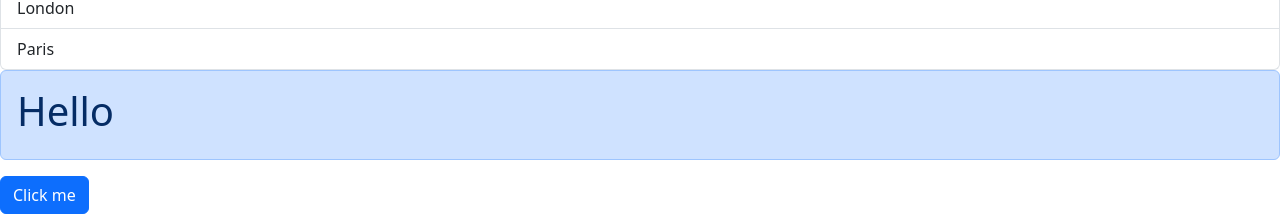
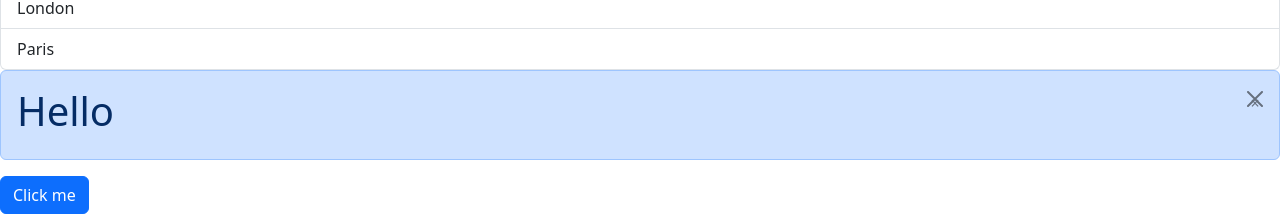
Before and after one commit to zeeshantariq08/game-app, a React (Vite) app in the folder react-app/: page / in a window 1280 px wide. Both pictures are taken after a click on the button "Click me". Shown: the part 192-408 px from the top of the page. Built offline with nearby package versions, Linux system fonts and the light colour scheme.

Commit message:
add alert when we click the button and close it when we click close on alert , this is the end of my first react tutorial

```diff
--- a/react-app/src/App.tsx
+++ b/react-app/src/App.tsx
@@ -1,9 +1,12 @@
 import ListGroup from "./components/ListGroup";
 import Alert from "./components/Alert";
 import Button from "./components/Button";
+import {useState} from "react";
 
 function App() {
     let items = ["New York", "San Francisco", "Tokyo", "London", "Paris"];
+    // @ts-ignore
+    const [alertVisible, setAlertVisibility] = useState(false);
     const handleSelectItem = (item: string) => {
         console.log(item);
     }
@@ -13,10 +16,12 @@
     }
     return <div>
         <ListGroup items={items} heading="Cities" onSelectItem={handleSelectItem}/>
-        <Alert>
+        {
+            alertVisible && <Alert onClose={() => setAlertVisibility(false)}>
             <h1>Hello</h1>
         </Alert>
-        <Button text="Click me" color="primary" onClick={handleClick}/>
+        }
+        <Button text="Click me" color="primary" onClick={() => setAlertVisibility(true)}/>
 
     </div>
 }
--- a/react-app/src/components/Alert.tsx
+++ b/react-app/src/components/Alert.tsx
@@ -2,15 +2,20 @@
 
 interface Props {
     children?: ReactNode
+    onClose?: () => void
 }
 
-const Alert = ({children}: Props) => {
+const Alert = ({children, onClose}: Props) => {
 
     return (
-        <div className="alert alert-primary" role="alert">
+        <div className="alert alert-primary alert-dismissible" role="alert">
             {children}
 
+            <button type="button" className="btn-close" onClick={onClose} data-bs-dismiss="alert" aria-label="Close">
+                <span aria-hidden="true">&times;</span>
+            </button>
         </div>
+
     )
 }
 
```
